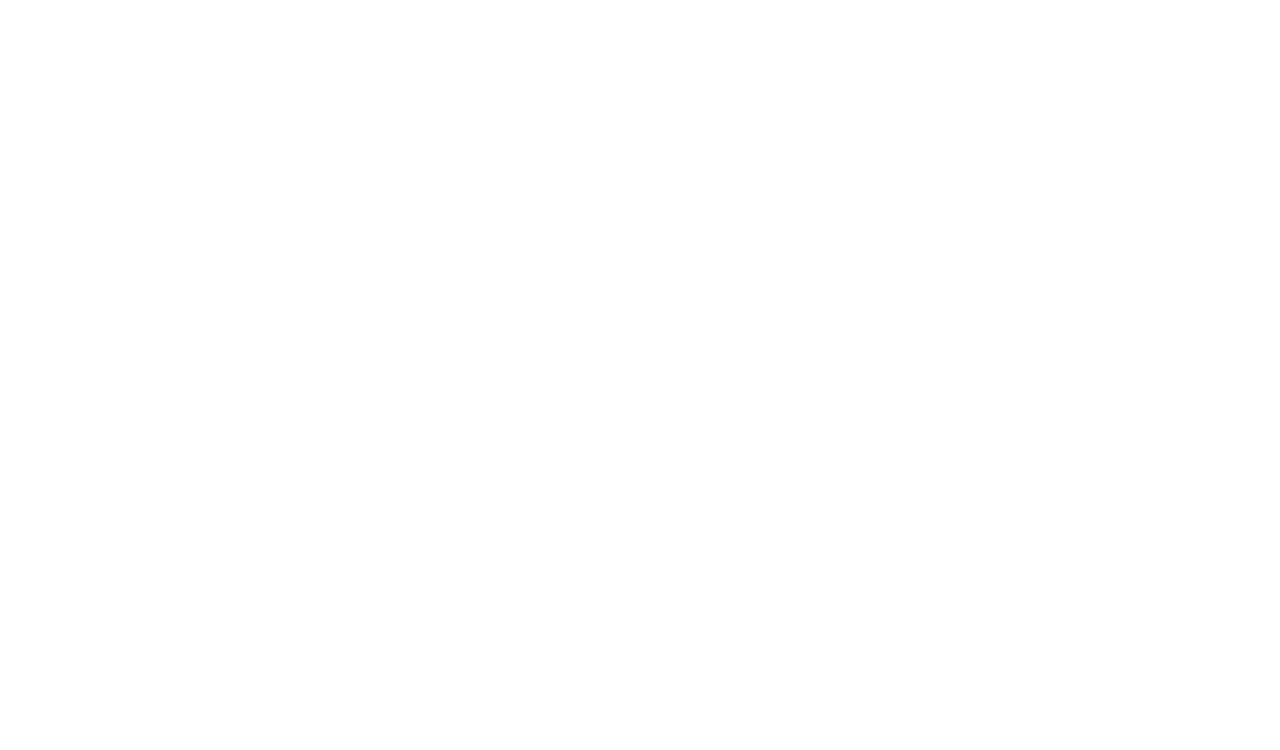
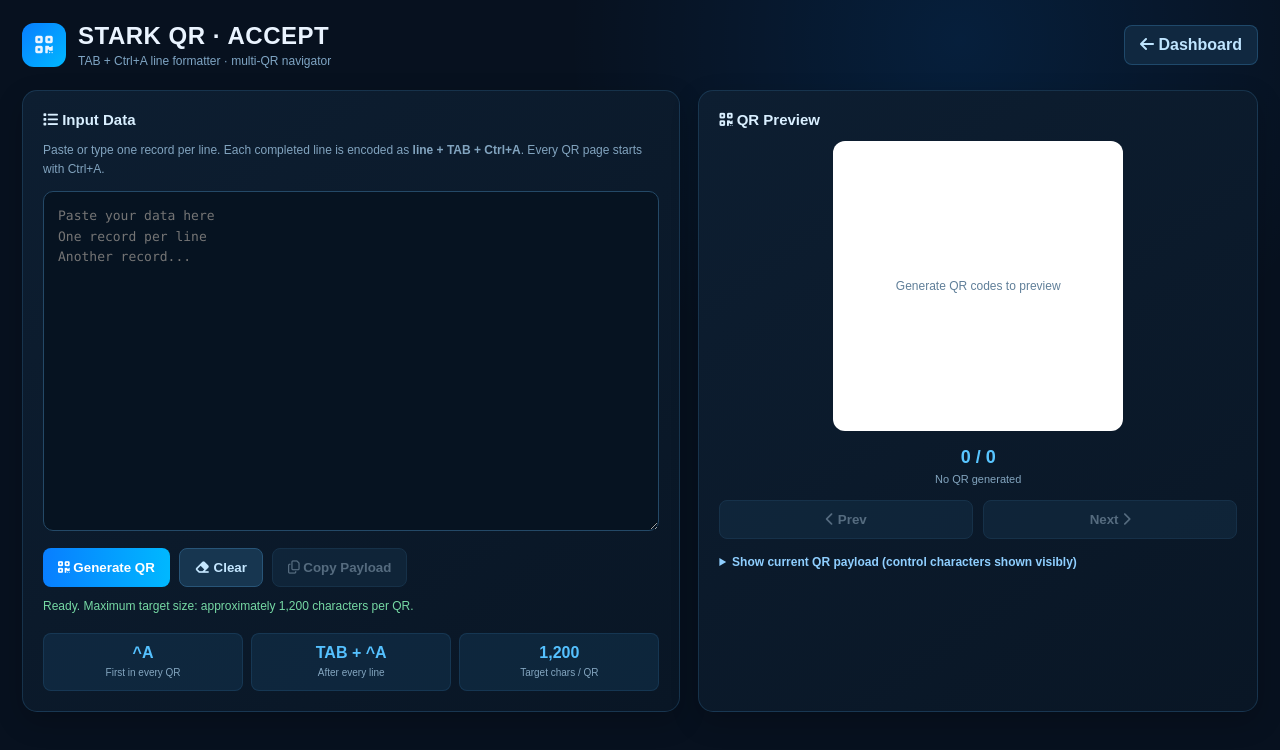
Before and after one commit to starkedith10-rgb/starkqr, a plain HTML site: page accept.html in a window 1280 px wide. Drawn offline with Linux system fonts and the light colour scheme.

Commit message:
Fix Accept page script tag markup

```diff
--- a/accept.html
+++ b/accept.html
@@ -5,7 +5,7 @@
 <meta name="viewport" content="width=device-width, initial-scale=1.0">
 <title>STARK QR - Accept</title>
 <link rel="stylesheet" href="https://cdnjs.cloudflare.com/ajax/libs/font-awesome/6.5.0/css/all.min.css">
-<script src="https://cdnjs.cloudflare.com/ajax/libs/qrcodejs/1.0.0/qrcode.min.js"><\/script>
+<script src="https://cdnjs.cloudflare.com/ajax/libs/qrcodejs/1.0.0/qrcode.min.js"></script>
 <style>
 *{box-sizing:border-box;margin:0;padding:0;font-family:Arial,Helvetica,sans-serif}
 :root{color-scheme:dark}
@@ -250,6 +250,6 @@ input.addEventListener("keydown",function(e){
     if((e.ctrlKey||e.metaKey)&&e.key==="Enter")generate();
 });
 })();
-<\/script>
+</script>
 </body>
 </html>
```
